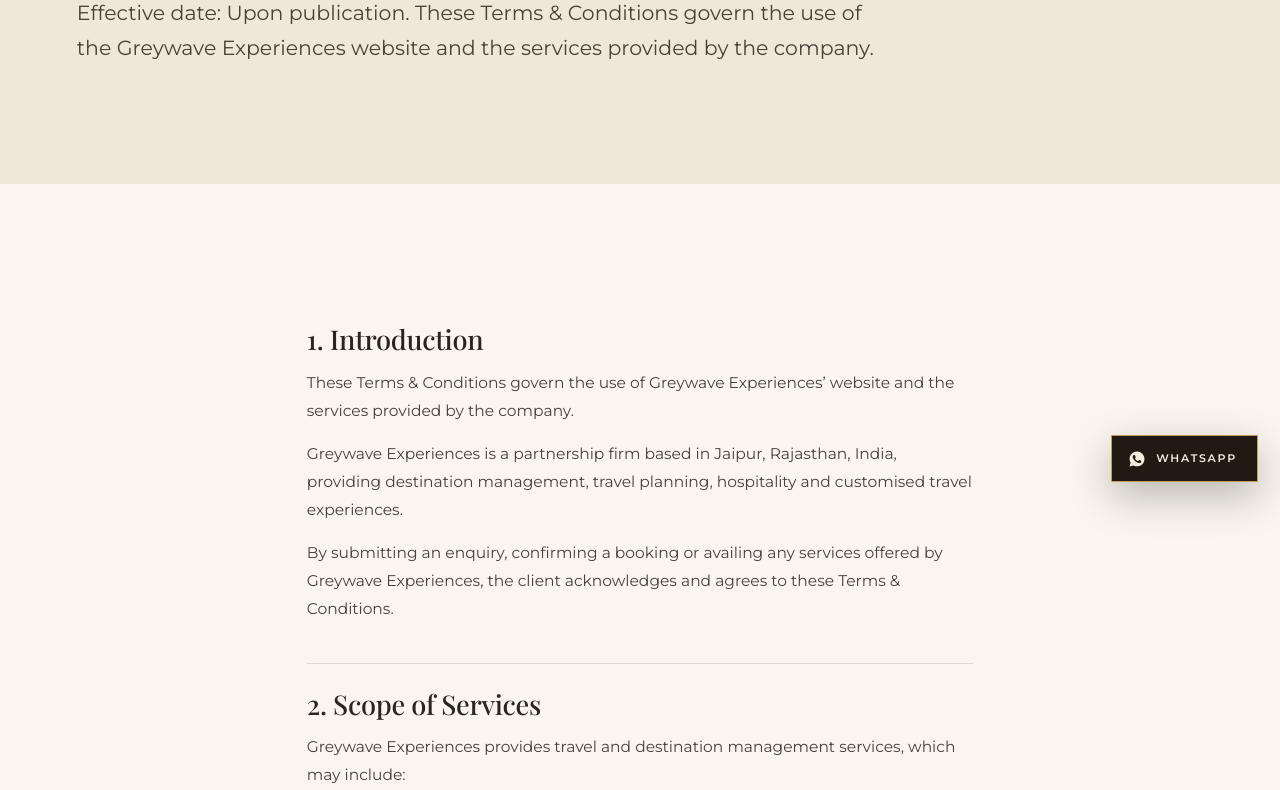
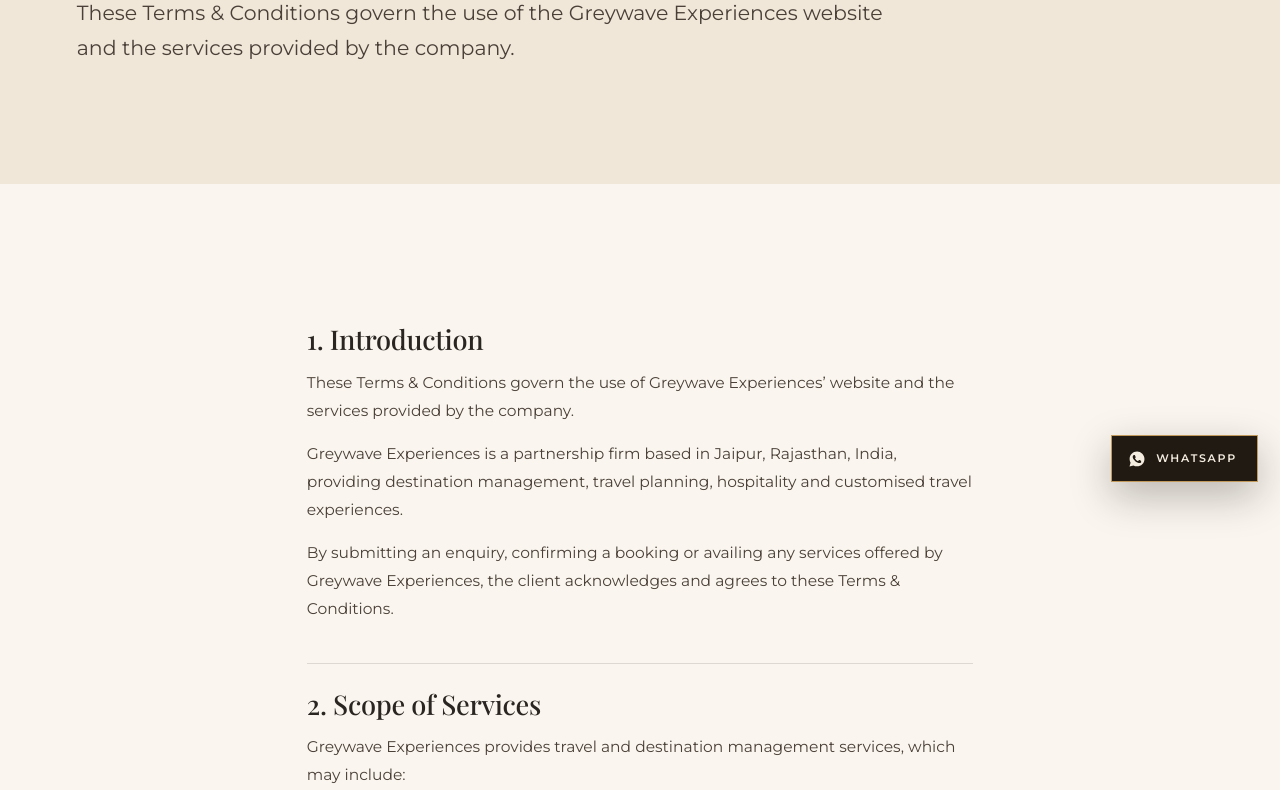
Before and after one commit to findoutranveer/greywaveexperiences, a plain HTML site: page terms.html in a window 1280 px wide. Shown: the part 296-1086 px from the top of the page. Drawn offline with nearby package versions, Linux system fonts and the light colour scheme; a web font is replaced by a local one.

Commit message:
Update terms.html

```diff
--- a/terms.html
+++ b/terms.html
@@ -89,7 +89,7 @@ html.intro-lock,body.intro-lock{overflow:hidden!important}
   <div class="wrap">
     <span class="eyebrow">Legal</span>
     <h1 class="display" style="max-width:16ch">Terms &amp; Conditions</h1>
-    <p class="lead">Effective date: Upon publication. These Terms &amp; Conditions govern the use of the Greywave Experiences website and the services provided by the company.</p>
+    <p class="lead">These Terms &amp; Conditions govern the use of the Greywave Experiences website and the services provided by the company.</p>
   </div>
 </section>
 
```
